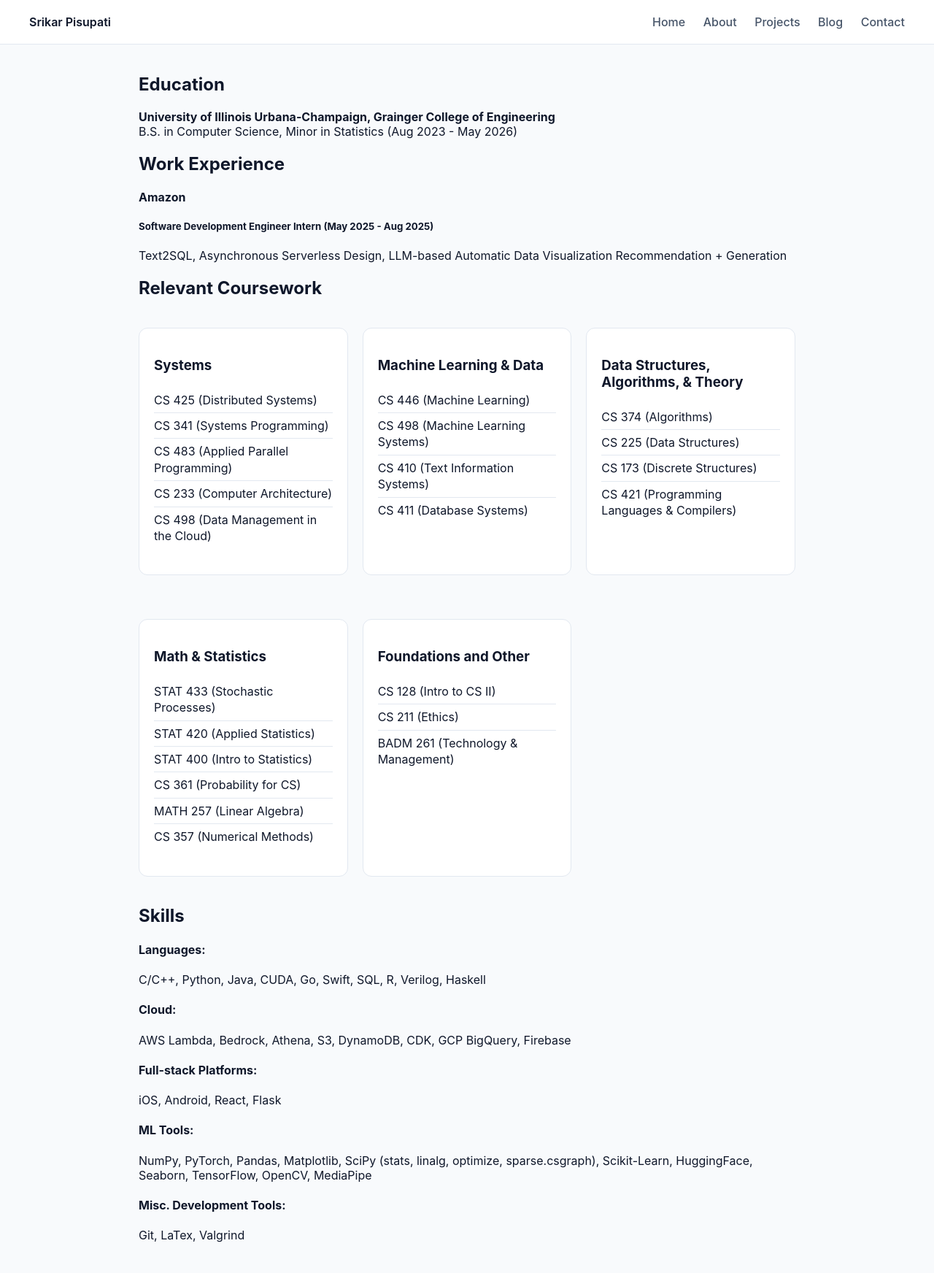
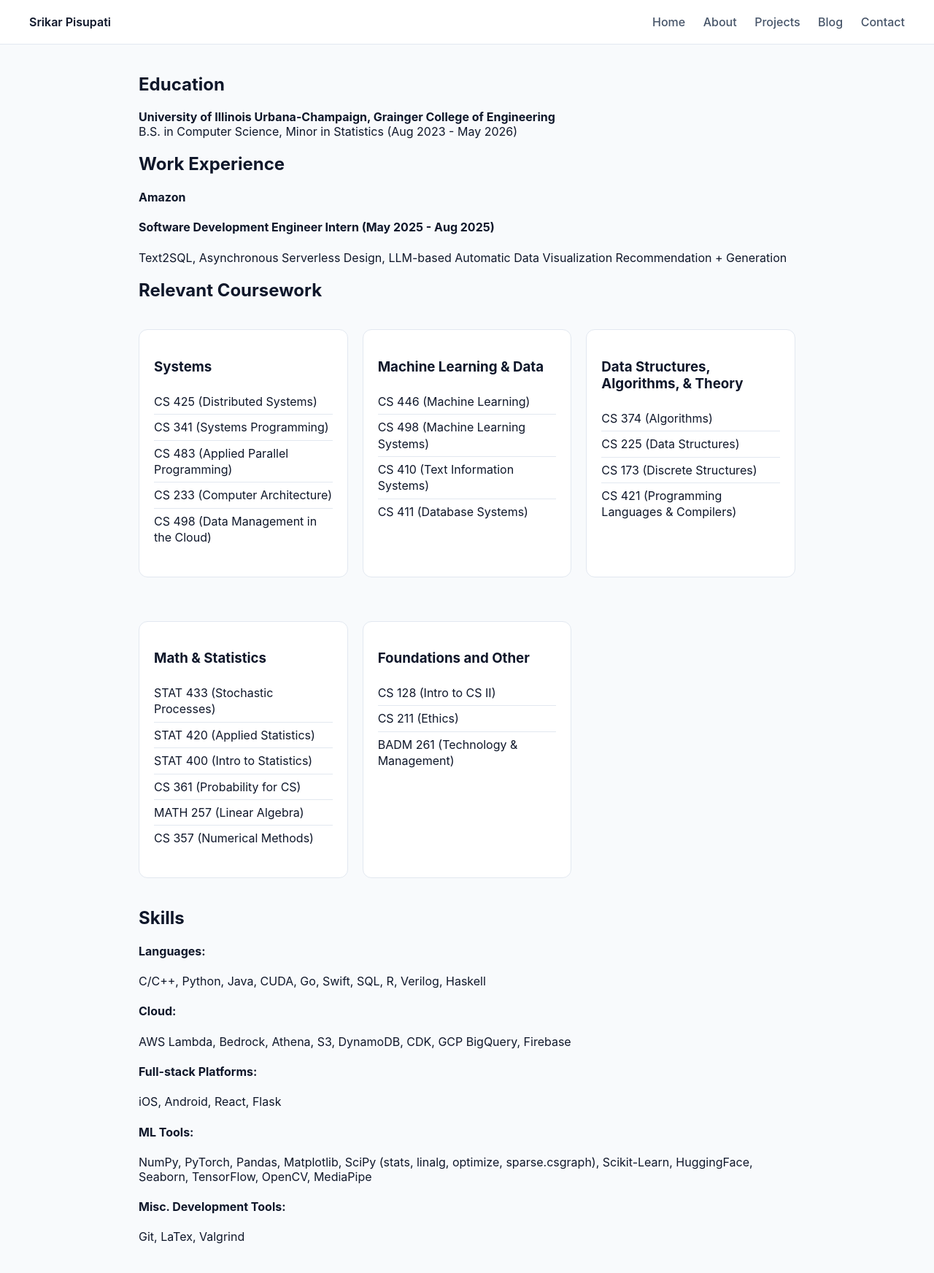
Before and after one commit to srikarpisupati/srikarpisupati.github.io, a Jekyll site: the page built from about.md, in a window 1280 px wide. Shown: the whole page at 73% size. Built offline with Jekyll 4.4.1, drawn with Linux system fonts in a browser that asks for light colours.

```diff
--- a/about.md
+++ b/about.md
@@ -12,7 +12,7 @@ permalink: /about/
 ## Work Experience
 
 #### Amazon
-##### Software Development Engineer Intern (May 2025 - Aug 2025)
+#### Software Development Engineer Intern (May 2025 - Aug 2025)
 Text2SQL, Asynchronous Serverless Design, LLM-based Automatic Data Visualization Recommendation + Generation
 
 ## Relevant Coursework
```
